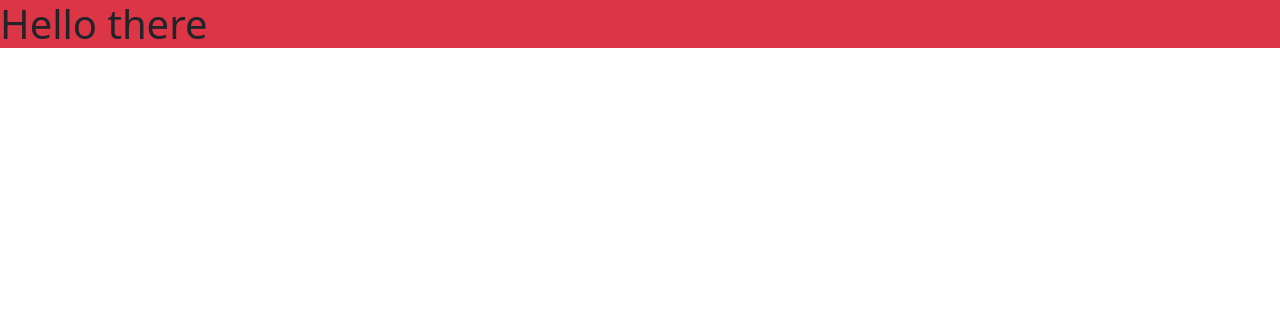
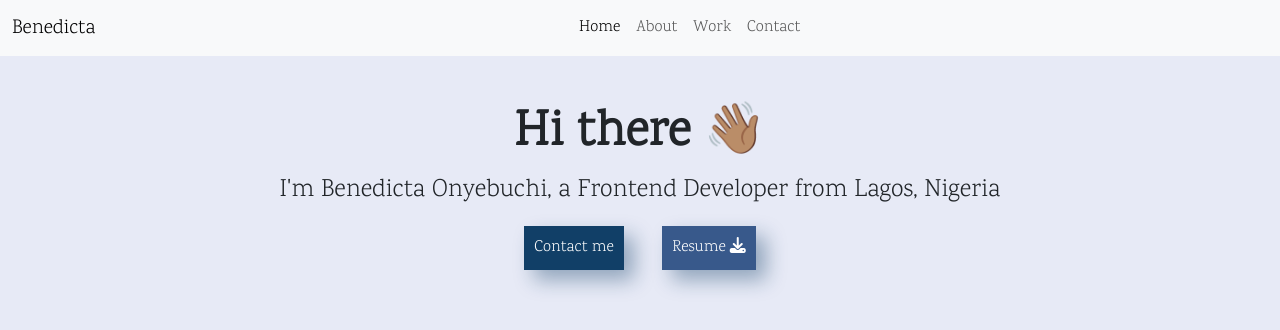
Before and after one commit to BenedictaUche/shecode-portfolioproject, a plain HTML site: page index.html in a window 1280 px wide. Drawn offline with nearby package versions, Linux system fonts and the light colour scheme.

Commit message:
created the hero section

```diff
--- a/index.html
+++ b/index.html
@@ -11,12 +11,54 @@
         integrity="sha384-w76AqPfDkMBDXo30jS1Sgez6pr3x5MlQ1ZAGC+nuZB+EYdgRZgiwxhTBTkF7CXvN"
         crossorigin="anonymous"></script>
     <title>Benedicta Onyebuchi</title>
+    <link href='style.css' rel="stylesheet" type="text/css" />
     <link rel="preconnect" href="https://fonts.googleapis.com">
     <link rel="preconnect" href="https://fonts.gstatic.com" crossorigin>
     <link href="https://fonts.googleapis.com/css2?family=Karma:wght@300&display=swap" rel="stylesheet">
+    <script src="https://kit.fontawesome.com/39d1ce5597.js" crossorigin="anonymous"></script>
+
 </head>
+
 <body>
-    <h1 class='bg-danger'>Hello there</h1>
+    <!-- Navbar section -->
+    <nav class="navbar navbar-expand-lg sticky-top bg-body-tertiary">
+        <div class="container-fluid">
+            <a class="navbar-brand" href="#">Benedicta</a>
+            <button class="navbar-toggler" type="button" data-bs-toggle="collapse"
+                data-bs-target="#navbarSupportedContent" aria-controls="navbarSupportedContent" aria-expanded="false"
+                aria-label="Toggle navigation">
+                <span class="navbar-toggler-icon"></span>
+            </button>
+            <div class="collapse navbar-collapse" id="navbarSupportedContent">
+                <ul class="navbar-nav mx-auto mb-2 mb-lg-0">
+                    <li class="nav-item">
+                        <a class="nav-link active" aria-current="page" href="#">Home</a>
+                    </li>
+                    <li class="nav-item">
+                        <a class="nav-link" href="./about.html">About</a>
+                    </li>
+                    <li class="nav-item">
+                        <a class="nav-link">Work</a>
+                    </li>
+                    <li class="nav-item">
+                        <a class="nav-link" href="./contact.html">Contact</a>
+                    </li>
+                </ul>
+            </div>
+        </div>
+    </nav>
+    <!-- End of navbar section -->
+
+    <!-- Hero section -->
+    <section>
+        <h1 class="text-center mt-5">Hi there 👋🏽</h1>
+        <p class="text-center">I'm Benedicta Onyebuchi, a Frontend Developer from Lagos, Nigeria</p>
+        <div class="d-flex justify-content-center">
+            <a href="#" class="contact-btn">Contact me</a>
+            <a href="#" class="resume-btn">Resume<span class="resume"><i class="fa-solid fa-download"></i></span></a>
+        </div>
+    </section>
+
 </body>
 
 </html>
--- a/style.css
+++ b/style.css
@@ -0,0 +1,59 @@
+:root {
+    --h1: 50px;
+    --font-weight: bold;
+    --p: 25px;
+}
+
+* {
+    margin: 0;
+    padding: 0;
+    box-sizing: border-box;
+}
+
+body {
+    background-color: #E7EAF6;
+    font-family: 'Karma', sans-serif;
+}
+
+h1 {
+    font-size: var(--h1);
+    font-weight: var(--font-weight);
+}
+
+a {
+    text-decoration: none;
+    color: white;
+}
+
+p {
+    font-size: var(--p);
+}
+
+.resume {
+    margin-left: 4px;
+}
+
+.contact-btn {
+    background-color: #113F67;
+    padding: 10px;
+    box-shadow: 10px 10px 20px rgba(17, 63, 103, 0.4);
+
+}
+
+.contact-btn:hover {
+    opacity: 0.9;
+    transition: all 200ms ease-in-out;
+}
+
+.resume-btn {
+    background-color: #38598B;
+    padding: 10px;
+    margin-left: 3%;
+    box-shadow: 10px 10px 20px rgba(17, 63, 103, 0.4);
+
+}
+
+.resume-btn:hover {
+    opacity: 0.9;
+    transition: all 200ms ease-in-out;
+}
```
